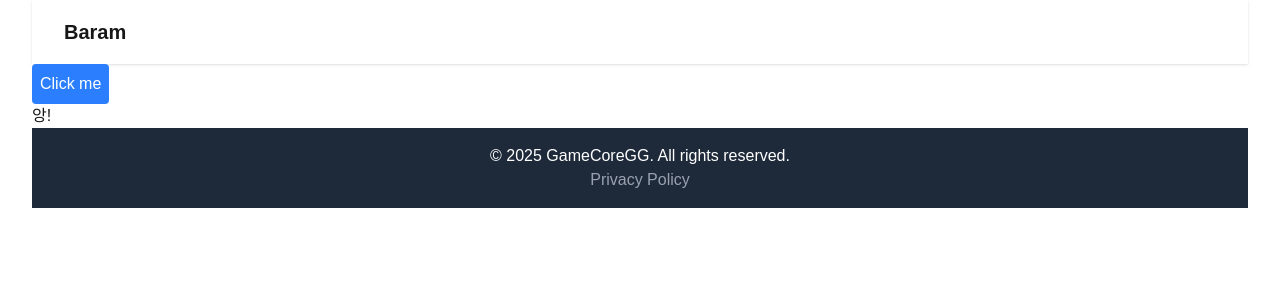
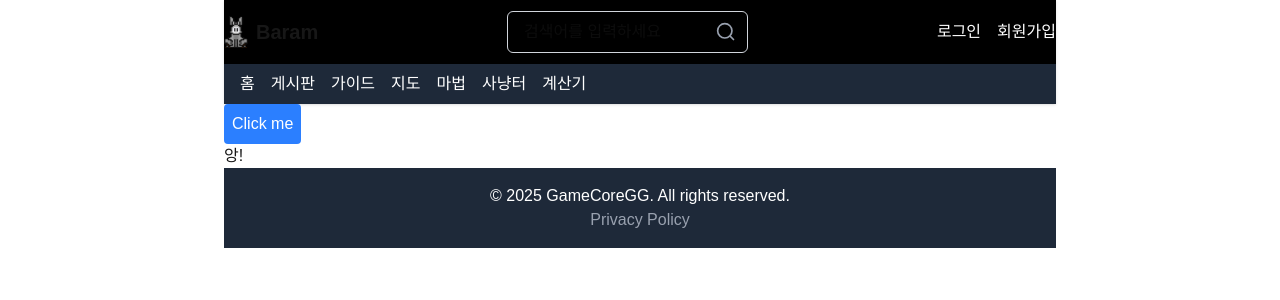
Before and after one commit to gamecorelabs/gamecore-monorepo, a Next.js app in the folder apps/baram/frontend/: page / in a window 1280 px wide. Shown: the top 300 px of the page. Built offline with nearby package versions, Linux system fonts and the light colour scheme.

Commit message:
Nav 추가에 따른 header update -> 아이콘 임시 추가, 검색바 추가

```diff
--- a/apps/baram/frontend/src/components/ui-library/layouts/Container.tsx
+++ b/apps/baram/frontend/src/components/ui-library/layouts/Container.tsx
@@ -1,6 +1,8 @@
 const Container = ({ children }: { children: React.ReactNode }) => {
   return (
-    <div className="container mx-auto px-4 sm:px-6 lg:px-8">{children}</div>
+    <div className="container max-w-4xl mx-auto px-4 sm:px-6 lg:px-8">
+      {children}
+    </div>
   );
 };
 
--- a/apps/baram/frontend/src/components/ui-library/layouts/Header.tsx
+++ b/apps/baram/frontend/src/components/ui-library/layouts/Header.tsx
@@ -1,14 +1,90 @@
+import Image from "next/image";
+import Link from "next/link";
+import Nav from "./Nav";
+
 const Header = () => {
   return (
-    <header className="bg-white shadow">
-      <div className="max-w-7xl mx-auto px-4 sm:px-6 lg:px-8">
-        <div className="flex justify-between h-16">
-          <div className="flex items-center">
+    <header className="bg-black shadow">
+      {/* TopSide */}
+      <div className="flex justify-between h-16 items-center">
+        <div className="flex items-center">
+          <Link href="/" className="flex gap-2 items-center justify-center">
+            <Image
+              src="/icons/tokki.gif"
+              alt="바람의나라 게임코어 임시 아이콘"
+              className="h-8"
+              width={24}
+              height={32}
+            />
             <h1 className="text-xl font-bold">Baram</h1>
-          </div>
-          <div className="flex items-center space-x-4"> </div>
+          </Link>
+        </div>
+        <div className="relative hidden sm:block">
+          <input
+            type="text"
+            placeholder="검색어를 입력하세요"
+            className="px-4 py-2 rounded-md border border-gray-300 focus:outline-none focus:ring-2 focus:ring-blue-500"
+          />
+          <span className="absolute right-3 top-1/2 transform -translate-y-1/2 text-gray-400">
+            <svg
+              xmlns="http://www.w3.org/2000/svg"
+              className="h-5 w-5"
+              fill="none"
+              viewBox="0 0 24 24"
+              stroke="currentColor"
+            >
+              <path
+                strokeLinecap="round"
+                strokeLinejoin="round"
+                strokeWidth={2}
+                d="M21 21l-4.35-4.35m0 0A7.5 7.5 0 104.5 4.5a7.5 7.5 0 0012.15 12.15z"
+              />
+            </svg>
+          </span>
+        </div>
+        <div className="flex items-center space-x-4">
+          <Link
+            href="/login"
+            className="text-white hover:text-blue-500 transition-colors"
+          >
+            로그인
+          </Link>
+          <Link
+            href="/register"
+            className="text-white hover:text-blue-500 transition-colors"
+          >
+            회원가입
+          </Link>
         </div>
       </div>
+      {/* Search Bar for Mobile */}
+      <div className="flex items-center justify-center">
+        <div className="relative w-full block sm:hidden">
+          <input
+            type="text"
+            placeholder="검색어를 입력하세요"
+            className="w-full px-4 py-2 rounded-md border border-gray-300 focus:outline-none focus:ring-2 focus:ring-blue-500"
+          />
+          <span className="absolute right-3 top-1/2 transform -translate-y-1/2 text-gray-400">
+            <svg
+              xmlns="http://www.w3.org/2000/svg"
+              className="h-5 w-5"
+              fill="none"
+              viewBox="0 0 24 24"
+              stroke="currentColor"
+            >
+              <path
+                strokeLinecap="round"
+                strokeLinejoin="round"
+                strokeWidth={2}
+                d="M21 21l-4.35-4.35m0 0A7.5 7.5 0 104.5 4.5a7.5 7.5 0 0012.15 12.15z"
+              />
+            </svg>
+          </span>
+        </div>
+      </div>
+      {/* Navigation Links */}
+      <Nav />
     </header>
   );
 };
```
Also changed, not shown: apps/baram/frontend/public/icons/tokki.gif (added).
